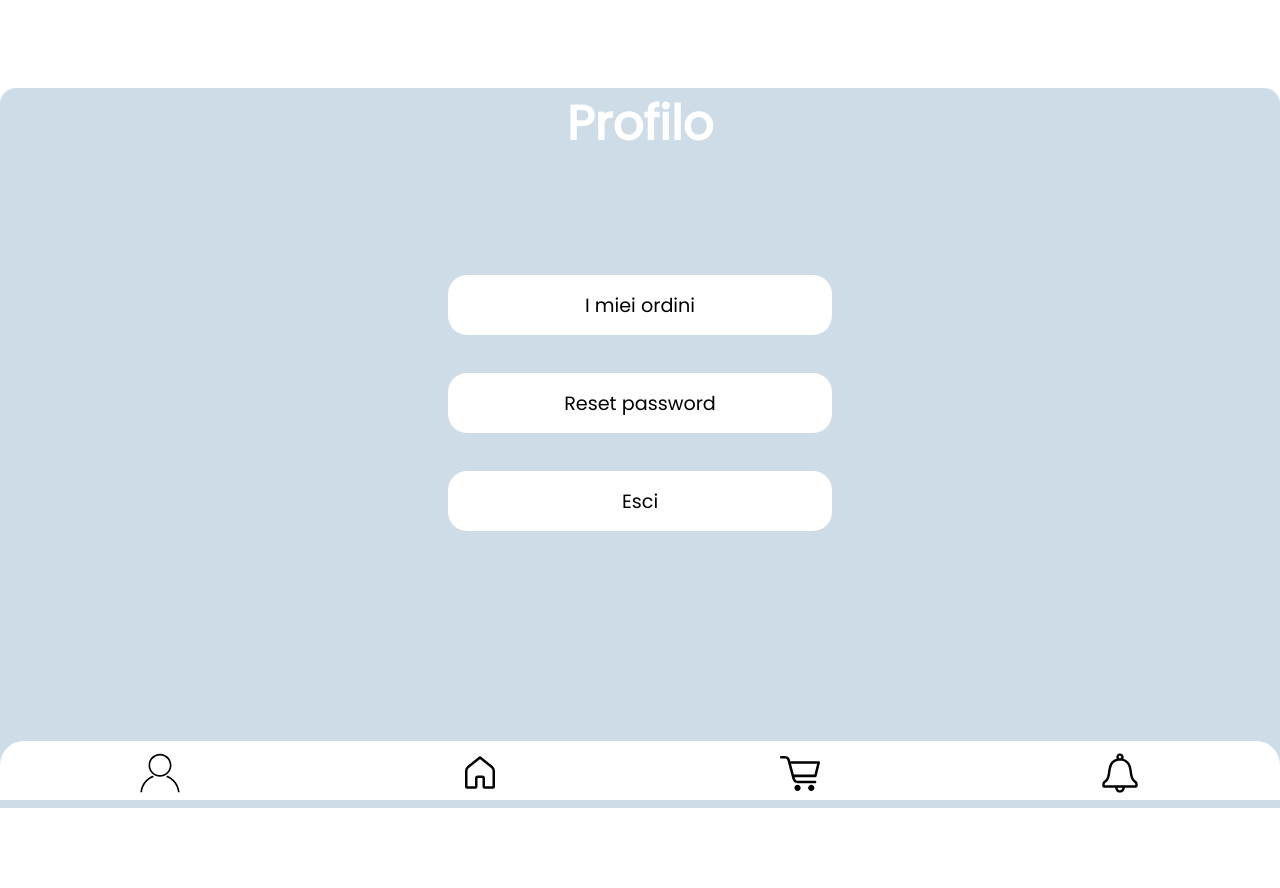
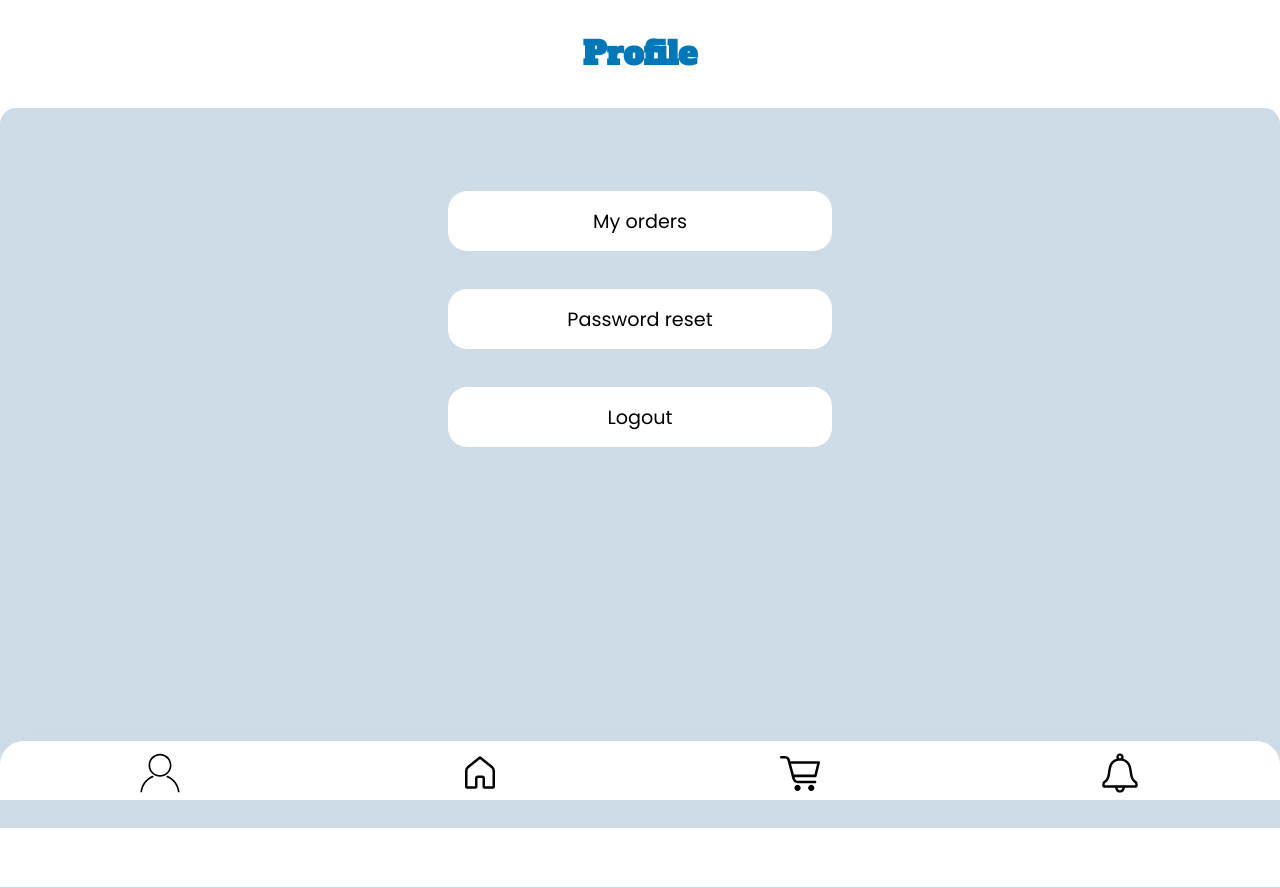
Before and after one commit to zucchero-sintattico/tagazon, a PHP site: page /?page=profile in a window 1280 px wide. Run offline with PHP 8.4, Linux system fonts and the light colour scheme; the visitor is signed in with stand-in values (Sample User, id 1); some libraries are stand-ins or nearby versions.

Commit message:
Adjust titles and english words

```diff
--- a/src/pages/cart/cart.html
+++ b/src/pages/cart/cart.html
@@ -1,8 +1,8 @@
-<h1>&lt;Tagazon&gt;</h1>
+<h1>Cart</h1>
 <main>
     <section>
-        <h2>Carrello</h2>
+        <h2>Cart Items</h2>
         <div id="cart-items"></div>
     </section>
-    <a href="./?page=payment">Procedi al Checkout <span id="cart-total"></span></a>
+    <a href="./?page=payment">Checkout <span id="cart-total"></span></a>
 </main>
--- a/src/pages/error/error.html
+++ b/src/pages/error/error.html
@@ -1,7 +1,7 @@
 <main>
-    <h1>Errore 404</h1>
+    <h1>Error 404</h1>
     <div>
-        <p>Pagina non trovata...</p>
+        <p>Page not found...</p>
     </div>
-    <a href="?page=home">Torna alla home</a>
+    <a href="?page=home">Back Home</a>
 </main>
--- a/src/pages/home/home.html
+++ b/src/pages/home/home.html
@@ -1,11 +1,11 @@
-<h1>&lt;Tagazon&gt;</h1>
+<h1>Home</h1>
 <main>
     <section>
-        <h2>Scegli la categoria</h2>
+        <h2>Select Category</h2>
         <ul id="categories-list"></ul>
     </section>
     <section>
-        <h2 id="category-name">Tutte le categorie</h2>
+        <h2 id="category-name">All Categories</h2>
         <div id="tags-list"></div>
     </section>
 </main>
--- a/src/pages/profile/profile.css
+++ b/src/pages/profile/profile.css
@@ -5,18 +5,19 @@ body {
     font-family: AlfaSlabOne;
 }
 
+h1 {
+    color: var(--text-color);
+    text-align: center;
+    font-size: 2em;
+    font-family: AlfaSlabOne;
+    margin: 1em 0;
+}
+
 main {
-    margin-top: 5.5em;
     background-color: var(--background-body);
     border-radius: 1em 1em 0 0;
+    padding-top: 4em;
     min-height: 90%;
-}
-
-main>h1 {
-    margin-bottom: 2em;
-    color: white;
-    font-size: 2em;
-    text-align: center;
 }
 
 main>a {
@@ -33,9 +34,6 @@ main>a {
 }
 
 @media screen and (min-width: 768px) {
-    main>h1 {
-        font-size: 3em;
-    }
     main>a {
         margin: 1em 25%;
         width: 50%;
--- a/src/pages/profile/profile.html
+++ b/src/pages/profile/profile.html
@@ -1,6 +1,6 @@
+<h1>Profile</h1>
 <main>
-    <h1>Profilo</h1>
-    <a href="#">I miei ordini</a>
-    <a href="#">Reset password</a>
-    <a href="#">Esci</a>
+    <a href="#">My orders</a>
+    <a href="#">Password reset</a>
+    <a href="#">Logout</a>
 </main>
```
